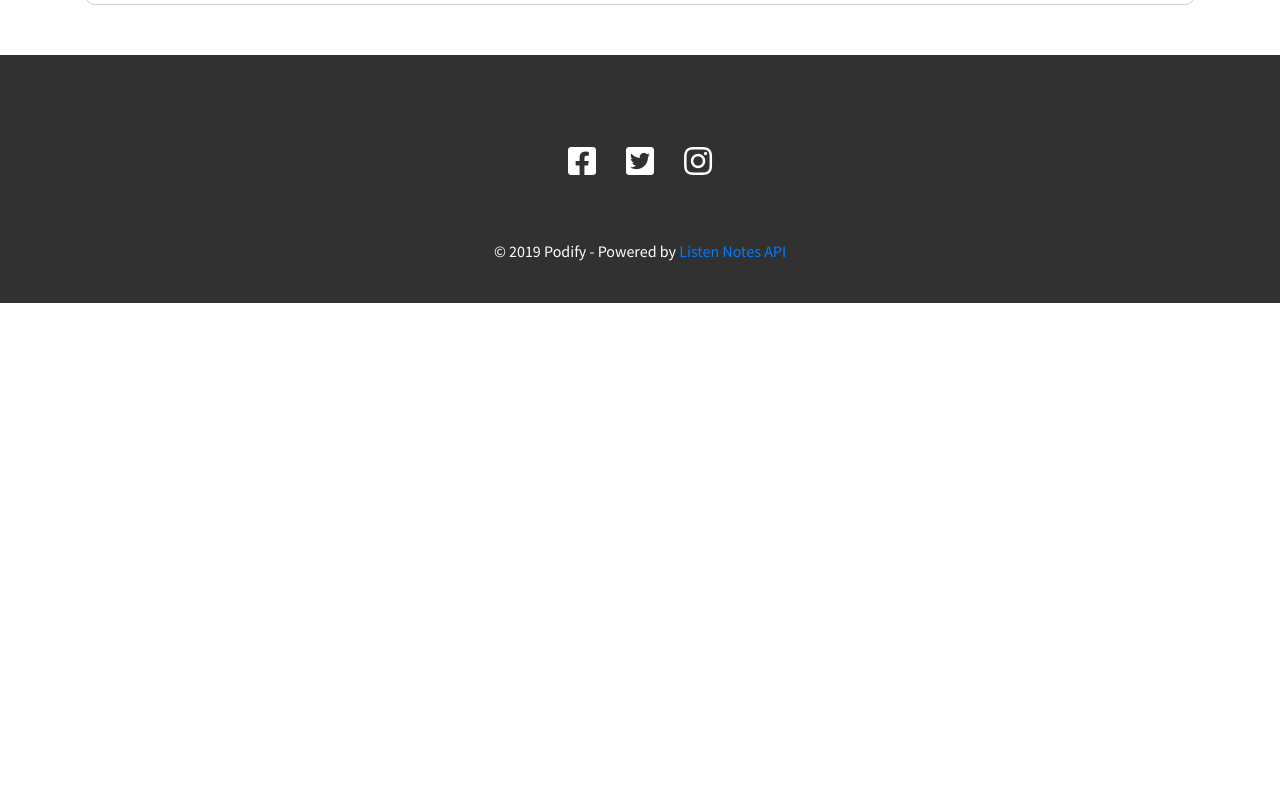
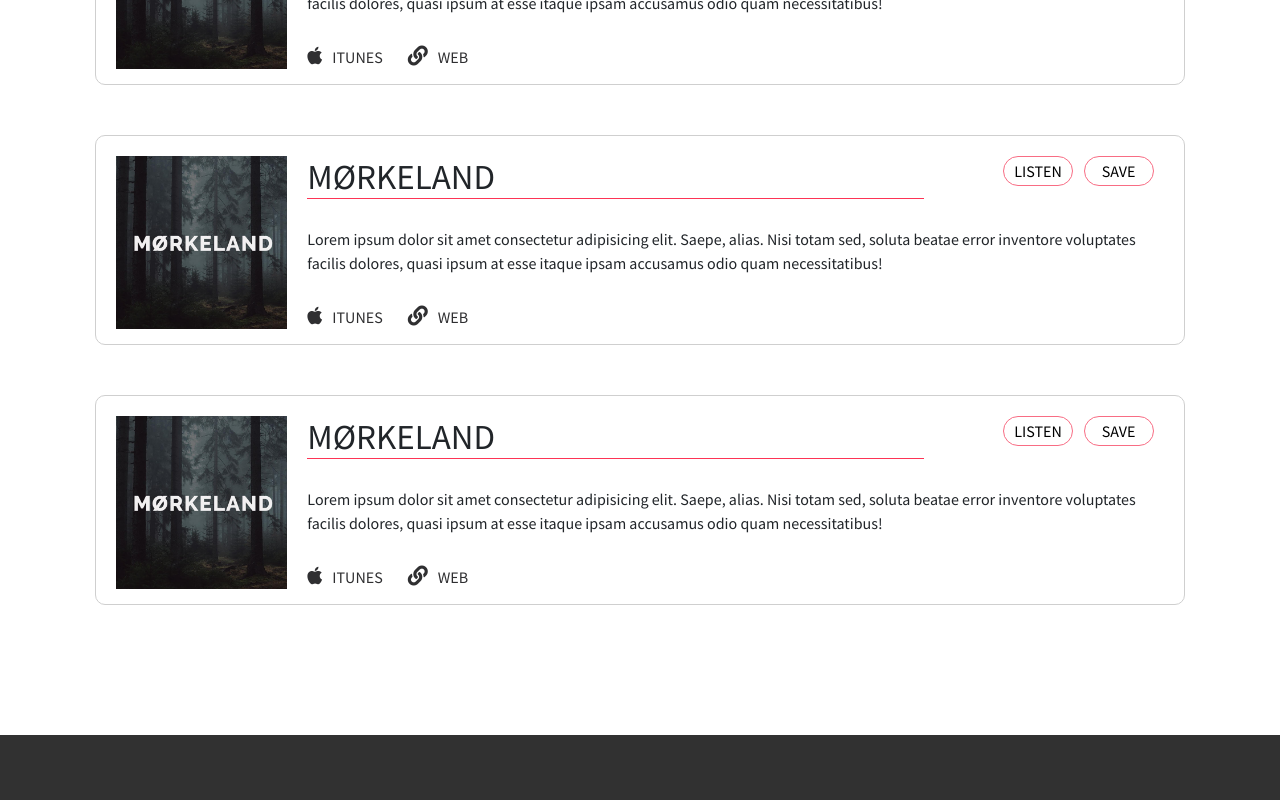
Before and after one commit to Jabser/Podify, a React (Create React App) app: page /popular in a window 1280 px wide. Shown: the part 440-1240 px from the top of the page. Before the commit the page ends 800 px from the top, so only its background shows below. Built offline with nearby package versions, Linux system fonts and the light colour scheme.

Commit message:
Popular - Code refactoring

```diff
--- a/src/sass/popular.scss
+++ b/src/sass/popular.scss
@@ -1,11 +1,13 @@
 
-.container{
+.popular{
+
+  padding: 10vh;
+
   h1{
     text-align: center;
     padding: 60px 0 10px 0;
     width: 500px;
     margin: 0 auto;
-  }
   }
 
   .toppod{
@@ -89,7 +91,6 @@
         font-size: 16px;
         background-color: white;
       }
-
     }
-
-};
+  }
+}
--- a/src/views/Popular.js
+++ b/src/views/Popular.js
@@ -30,6 +30,46 @@ class Popular extends Component {
             </div>
           </div>
 
+          <div className="toppod">
+            <img src={Logo} alt=""/>
+            <div className="links">
+              <a href="/" className="apple"><i className="fab fa-apple"></i>ITUNES</a>
+              <a href="/" className="weblink"><i className="fas fa-link"></i>WEB</a>
+            </div>
+            <div className="podcast">
+              <h2>MØRKELAND</h2>
+            </div>
+            <div className="description"> Lorem ipsum dolor sit amet consectetur
+              adipisicing elit. Saepe, alias. Nisi totam sed, soluta beatae error
+              inventore voluptates facilis dolores, quasi ipsum at esse itaque ipsam
+              accusamus odio quam necessitatibus!</div>
+
+            <div className="buttons">
+              <button>LISTEN</button>
+              <button>SAVE</button>
+            </div>
+          </div>
+
+          <div className="toppod">
+            <img src={Logo} alt=""/>
+            <div className="links">
+              <a href="/" className="apple"><i className="fab fa-apple"></i>ITUNES</a>
+              <a href="/" className="weblink"><i className="fas fa-link"></i>WEB</a>
+            </div>
+            <div className="podcast">
+              <h2>MØRKELAND</h2>
+            </div>
+            <div className="description"> Lorem ipsum dolor sit amet consectetur
+              adipisicing elit. Saepe, alias. Nisi totam sed, soluta beatae error
+              inventore voluptates facilis dolores, quasi ipsum at esse itaque ipsam
+              accusamus odio quam necessitatibus!</div>
+
+            <div className="buttons">
+              <button>LISTEN</button>
+              <button>SAVE</button>
+            </div>
+          </div>
+
         </div>
       </div>
     )
```
Lines whose indentation alone changed are shown as unchanged.
